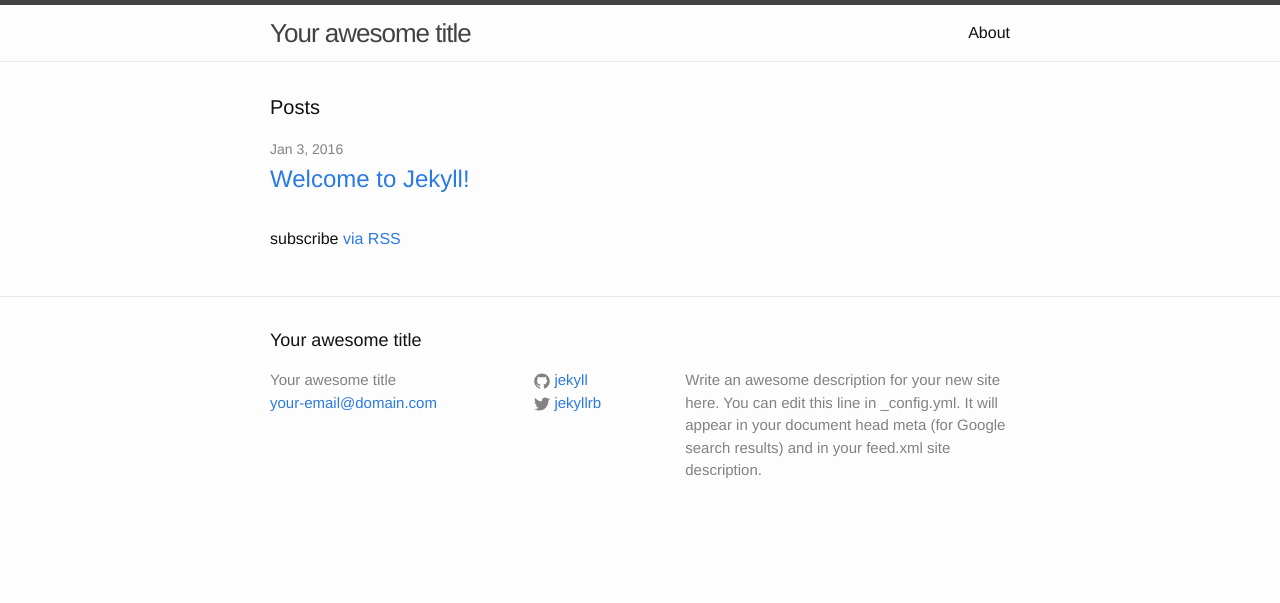
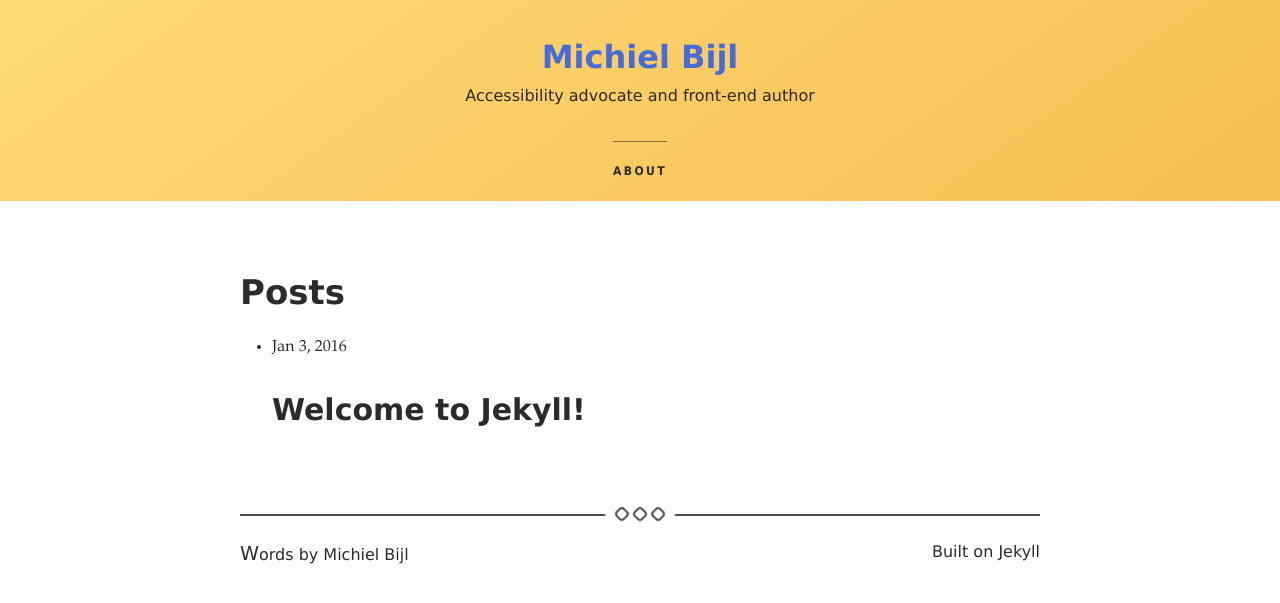
Before and after one commit to MichielBijl/blog, a Jekyll site: the page built from jekyll/index.html, in a window 1280 px wide. Shown: the top 603 px of the page. Built offline with Jekyll 4.4.1, drawn with Linux system fonts in a browser that asks for light colours.

Commit message:
Add design to jekyll system

```diff
--- a/jekyll/_config.yml
+++ b/jekyll/_config.yml
@@ -6,16 +6,13 @@
 # 'jekyll serve'. If you change this file, please restart the server process.
 
 # Site settings
-title: Your awesome title
-email: your-email@domain.com
-description: > # this means to ignore newlines until "baseurl:"
-  Write an awesome description for your new site here. You can edit this
-  line in _config.yml. It will appear in your document head meta (for
-  Google search results) and in your feed.xml site description.
+title: Michiel Bijl
+email: blog@agosto.nl
+description: ""
 baseurl: "" # the subpath of your site, e.g. /blog
-url: "http://yourdomain.com" # the base hostname & protocol for your site
-twitter_username: jekyllrb
-github_username:  jekyll
+url: "http://michielbijl.nl" # the base hostname & protocol for your site
+twitter_username: MichielBijl
+github_username:  MichielBijl
 
 # Build settings
 markdown: kramdown
--- a/jekyll/_includes/footer.html
+++ b/jekyll/_includes/footer.html
@@ -1,38 +1,4 @@
-<footer class="site-footer">
-
-  <div class="wrapper">
-
-    <h2 class="footer-heading">{{ site.title }}</h2>
-
-    <div class="footer-col-wrapper">
-      <div class="footer-col footer-col-1">
-        <ul class="contact-list">
-          <li>{{ site.title }}</li>
-          <li><a href="mailto:{{ site.email }}">{{ site.email }}</a></li>
-        </ul>
-      </div>
-
-      <div class="footer-col footer-col-2">
-        <ul class="social-media-list">
-          {% if site.github_username %}
-          <li>
-            {% include icon-github.html username=site.github_username %}
-          </li>
-          {% endif %}
-
-          {% if site.twitter_username %}
-          <li>
-            {% include icon-twitter.html username=site.twitter_username %}
-          </li>
-          {% endif %}
-        </ul>
-      </div>
-
-      <div class="footer-col footer-col-3">
-        <p>{{ site.description }}</p>
-      </div>
-    </div>
-
-  </div>
-
+<footer role="contentinfo">
+  <p>Words by Michiel Bijl</p>
+  <p>Built on Jekyll</p>
 </footer>
--- a/jekyll/_includes/head.html
+++ b/jekyll/_includes/head.html
@@ -1,12 +1,11 @@
 <head>
-  <meta charset="utf-8">
-  <meta http-equiv="X-UA-Compatible" content="IE=edge">
-  <meta name="viewport" content="width=device-width, initial-scale=1">
+  <meta charset="UTF-8">
+  <meta name="viewport" content="width=device-width">
 
   <title>{% if page.title %}{{ page.title }}{% else %}{{ site.title }}{% endif %}</title>
   <meta name="description" content="{% if page.excerpt %}{{ page.excerpt | strip_html | strip_newlines | truncate: 160 }}{% else %}{{ site.description }}{% endif %}">
 
-  <link rel="stylesheet" href="{{ "/css/main.css" | prepend: site.baseurl }}">
+  <link rel="stylesheet" href="{{ "/css/core.css" | prepend: site.baseurl }}">
   <link rel="canonical" href="{{ page.url | replace:'index.html','' | prepend: site.baseurl | prepend: site.url }}">
   <link rel="alternate" type="application/rss+xml" title="{{ site.title }}" href="{{ "/feed.xml" | prepend: site.baseurl | prepend: site.url }}">
 </head>
--- a/jekyll/_includes/header.html
+++ b/jekyll/_includes/header.html
@@ -1,27 +1,15 @@
-<header class="site-header">
-
-  <div class="wrapper">
-
-    <a class="site-title" href="{{ site.baseurl }}/">{{ site.title }}</a>
-
-    <nav class="site-nav">
-      <a href="#" class="menu-icon">
-        <svg viewBox="0 0 18 15">
-          <path fill="#424242" d="M18,1.484c0,0.82-0.665,1.484-1.484,1.484H1.484C0.665,2.969,0,2.304,0,1.484l0,0C0,0.665,0.665,0,1.484,0 h15.031C17.335,0,18,0.665,18,1.484L18,1.484z"/>
-          <path fill="#424242" d="M18,7.516C18,8.335,17.335,9,16.516,9H1.484C0.665,9,0,8.335,0,7.516l0,0c0-0.82,0.665-1.484,1.484-1.484 h15.031C17.335,6.031,18,6.696,18,7.516L18,7.516z"/>
-          <path fill="#424242" d="M18,13.516C18,14.335,17.335,15,16.516,15H1.484C0.665,15,0,14.335,0,13.516l0,0 c0-0.82,0.665-1.484,1.484-1.484h15.031C17.335,12.031,18,12.696,18,13.516L18,13.516z"/>
-        </svg>
-      </a>
-
-      <div class="trigger">
-        {% for my_page in site.pages %}
-          {% if my_page.title %}
-          <a class="page-link" href="{{ my_page.url | prepend: site.baseurl }}">{{ my_page.title }}</a>
-          {% endif %}
-        {% endfor %}
-      </div>
-    </nav>
-
+<header role="banner">
+  <div>
+    <p><a href="{{ site.baseurl }}/">{{ site.title }}</a></p>
+    <p>Accessibility advocate and front-end author</p>
   </div>
-
+  <nav role="navigation">
+    <ul>
+      {% for my_page in site.pages %}
+        {% if my_page.title %}
+          <li><a href="{{ my_page.url | prepend: site.baseurl }}">{{ my_page.title }}</a></li>
+        {% endif %}
+      {% endfor %}
+    </ul>
+  </nav>
 </header>
--- a/jekyll/_layouts/default.html
+++ b/jekyll/_layouts/default.html
@@ -1,5 +1,5 @@
 <!DOCTYPE html>
-<html>
+<html lang="en">
 
   {% include head.html %}
 
@@ -7,13 +7,13 @@
 
     {% include header.html %}
 
-    <div class="page-content">
-      <div class="wrapper">
-        {{ content }}
-      </div>
-    </div>
+    <main id="main" role="main">
+      {{ content }}
+    </main>
 
     {% include footer.html %}
+
+    <script src="js/app.js" charset="utf-8"></script>
 
   </body>
 
--- /dev/null
+++ b/jekyll/css/core.css
@@ -0,0 +1,530 @@
+@charset "UTF-8";
+/*!
+ * Theme Name: Sortedam
+ * Theme URI: http://michielbijl.nl
+ * Author: Michiel Bijl
+ * Author URI: http://michielbijl.nl
+ * Description: WordPress theme for michielbijl.nl
+ * Version: 3.0
+ */
+
+/* Config; */
+/* These are the default viewport changes on which UI changes.
+ * But feel free to use other queries to fit your content.
+ */
+
+/* Some handy selectors to minimise writing.
+ * Don't add :--list ul, ol; that is longer and thus defeats the purpose.
+ */
+
+/* Declaration of all variables used throughout
+ * Have to be reviewed every now and then.
+ */
+:root {
+
+  /* -26% puts this at the same luminosity as ornament-colour */
+}
+/* NOTE: I'm not getting these to work: https://github.com/travco/postcss-extend */
+
+/* Base; */
+* {
+  box-sizing: border-box;
+}
+
+*::before, *::after {
+  box-sizing: inherit;
+}
+
+html {
+  margin: 0;
+  padding: 0;
+}
+
+body {
+  margin: 0;
+  padding: 1em;
+  color: hsl(0, 0%, 17%);
+  font-family: "PT Serif", Palatino, Athelas, Georgia, serif;
+  line-height: 1.6;
+}
+body > header {
+  /* autoprefixer: off */
+  display: flex;
+  flex-flow: column;
+  justify-content: space-between;
+
+  position: relative;
+  margin: -1em -1em 0;
+  padding: 2rem 1em 0;
+  min-height: 12.5em;
+  overflow: hidden;
+  color: hsl(0, 0%, 17%);
+  font-family: "Lucida Grande", sans-serif;
+  text-align: center;
+  background:
+    no-repeat
+    fixed
+    linear-gradient(
+      to bottom right,
+      hsl(44, 100%, 73%),
+      hsl(37, 86%, 59%)
+    );
+  background-size: cover;
+}
+body > header p {
+  margin: 0;
+}
+body > header p:first-child {
+  font-size: 2em;
+  font-weight: 700;
+}
+body > header p:first-child:first-letter {
+  font-size: 1em;
+}
+header nav {
+  margin: 0 auto;
+  width: 100%;
+  max-width: 50em;
+}
+header nav ul {
+  margin: 2rem 0;
+  padding: 0;
+  border-bottom: 1px solid rgba(43, 43, 43, 0.6);
+  list-style: none;
+}
+header nav li {
+  border-top: 1px solid rgba(43, 43, 43, 0.6);
+}
+header nav a {
+  display: block;
+  margin-top: -1px;
+  padding: 20px 0;
+  border-top: 2px solid transparent;
+  color: hsl(0, 0%, 17%);
+  font-family: Tahoma, "Helvetica Neue", Helvetica, sans-serif;
+  font-size: 0.75rem;
+  font-weight: 800;
+  letter-spacing: 0.2em;
+  text-transform: uppercase;
+  -webkit-transition: color 0.3s;
+  transition: color 0.3s;
+}
+header nav a:focus, header nav a:hover, header nav [aria-current="page"] {
+  border-top-color: hsl(224, 66%, 36%);
+  color: hsl(224, 66%, 36%);
+  text-decoration: none;
+  background: hsla(0, 100%, 100%, 0.3);
+}
+
+@media (min-width: 40em) {
+  header nav {
+    padding: 2rem 2rem 0;
+  }
+  header nav ul {
+    /* autoprefixer: off */
+    display: inline-flex;
+    flex-flow: row wrap;
+    justify-content: flex-start;
+    margin: 0;
+    border-top: 1px solid rgba(43, 43, 43, 0.6);
+    border-bottom: none;
+  }
+  header nav li {
+    margin-top: -2px;
+    border-top: none;
+  }
+  header nav li + li {
+    margin-left: 1.25rem;
+  }
+  header nav a {
+    margin-top: 0;
+  }
+  header nav a:focus, header nav a:hover, header nav [aria-current="page"] {
+    background: none;
+  }
+  [data-whatinput="keyboard"] header nav a:focus {
+    outline: none;
+    box-shadow: inset 0 3px 0 0 hsl(210, 100%, 87%);
+  }
+  header nav a:active {
+    background: rgba(31, 64, 152, 0.9);
+  }
+}
+main {
+  margin: 0 auto;
+  padding-top: 4rem;
+  max-width: 50em;
+  background: #fff;
+}
+main:focus {
+  outline: none;
+}
+[data-whatinput="keyboard"] main:focus {
+  -webkit-animation: main 2s;
+          animation: main 2s;
+}
+body > footer {
+  position: relative;
+  margin: 5rem auto 0;
+  padding-top: 1.6em;
+  padding-bottom: 0.6em;
+  max-width: 50em;
+  font-family: "Lucida Grande", sans-serif;
+}
+body > footer p {
+  margin: 0;
+}
+body > footer p + p {
+  margin-top: 0.5em;
+}
+body > footer::before {
+  display: block;
+  position: absolute;
+  top: 0;
+  left: 0;
+  width: 100%;
+  height: 2px;
+  background: hsl(0, 0%, 30%);
+  content: '';
+}
+body > footer::after {
+  /*@extend line-square-rotated;*/
+  display: block;
+  position: absolute;
+  top: 0;
+  left: 50%;
+  width: 0.5em;
+  height: 0.5em;
+  border-radius: 2px;
+  box-shadow: 0.8em -0.8em 0 0 #fff,
+      0.8em -0.8em 0 2px hsl(0, 0%, 30%),
+      -0.8em 0.8em 0 0 #fff,
+      -0.8em 0.8em 0 2px hsl(0, 0%, 30%),
+      0 0 0 2px hsl(0, 0%, 30%),
+      0.8em -0.8em 0 10px #fff,
+      -0.8em 0.8em 0 10px #fff,
+      0 0 0 10px #fff;
+  -webkit-transform: translate(-50%, -50%) rotate(45deg);
+          transform: translate(-50%, -50%) rotate(45deg);
+  background: #fff;
+  content: '';
+}
+
+@media (min-width: 50em) {
+  body > footer {
+    /* autoprefixer: off */
+    display: flex;
+    justify-content: space-between;
+  }
+  body > footer p + p {
+    margin-top: 0;
+  }
+}
+@-webkit-keyframes main {
+  0% {
+    background: rgb(0, 25, 51);
+  }
+
+  100% {
+    background: #fff;
+  }
+}
+@keyframes main {
+  0% {
+    background: rgb(0, 25, 51);
+  }
+
+  100% {
+    background: #fff;
+  }
+}
+
+/* Modules; */
+article {
+  position: relative;
+}
+article p, article blockquote, article ul, article ol, article pre {
+  margin-bottom: 0;
+  font-size: 1.25rem;
+}
+article * + *:not(li) {
+  margin-top: 2rem;
+}
+
+article header + * {
+  margin-top: 2rem;
+}
+
+article > footer {
+  position: relative;
+}
+
+article > footer p {
+  margin: 0;
+  text-indent: 0;
+}
+
+article > footer p:nth-last-child(2) {
+  display: inline;
+}
+
+article > footer ul {
+  display: inline;
+  padding: 0;
+  list-style: none;
+}
+
+article > footer li {
+  display: inline-block;
+}
+
+article > footer li + li {
+  margin-left: 0.4em;
+}
+
+article > footer li:not(:last-child)::after {
+  content: ', ';
+}
+
+article + article {
+  margin-top: 4rem;
+  padding-top: 4rem;
+  border-top: 2px solid hsl(0, 0%, 30%);
+}
+
+article + article::before {
+  /*@extend line-circle;*/
+  display: block;
+  position: absolute;
+  top: 0;
+  left: 50%;
+  width: 0.5em;
+  height: 0.5em;
+  border-radius: 100%;
+  box-shadow: 1em 0 0 0 #fff,
+      1em 0 0 2px hsl(0, 0%, 30%),
+      -1em 0 0 0 #fff,
+      -1em 0 0 2px hsl(0, 0%, 30%),
+      0 0 0 2px hsl(0, 0%, 30%),
+      1em 0 0 10px #fff,
+      -1em 0 0 10px #fff,
+      0 0 0 10px #fff;
+  -webkit-transform: translate(-50%, -50%);
+          transform: translate(-50%, -50%);
+  background: #fff;
+  content: '';
+}
+
+@media (min-width: 40em) {
+  article header {
+    /* autoprefixer: off */
+    display: flex;
+    align-items: baseline;
+    justify-content: space-between;
+  }
+  article header time {
+    position: relative;
+    margin-top: 0;
+    padding-left: 1.6em;
+    text-align: right;
+  }
+  article header time span {
+    position: absolute;
+    overflow: hidden;
+    clip: rect(0, 0, 0, 0);
+  }
+}
+h1, h2, h3, h4, h5, h6 {
+  margin-bottom: 0;
+  font-family: "Lucida Grande", sans-serif;
+}
+
+h1 a, h2 a, h3 a, h4 a, h5 a, h6 a {
+  color: inherit;
+}
+
+h1 {
+  font-size: 2.125rem;
+}
+
+h2 {
+  font-size: 1.875rem;
+}
+
+h3 {
+  font-size: 1.5em;
+}
+
+h4 {
+  font-size: 1.4em;
+}
+
+h1:first-child, h2:first-child {
+  margin-top: 0;
+}
+
+#home h1 {
+  position: absolute;
+  clip: rect(0, 0, 0, 0);
+  overflow: hidden;
+}
+
+p {
+  line-height: 1.6;
+}
+
+article p {
+  text-indent: 2rem;
+}
+
+p:first-child::first-letter, p :not(p) + p:first-letter {
+  font-size: 1.2em;
+}
+
+blockquote, pre {
+  padding-left: calc(2rem - 4px);
+  border-left: 4px solid hsl(0, 0%, 30%);
+}
+
+blockquote {
+  margin-right: 0;
+  margin-left: 0;
+}
+
+blockquote footer {
+  margin-top: 0.8em;
+  text-align: right;
+}
+
+pre {
+  max-width: 100%;
+  border-left-color: rgb(26, 53, 127);
+  overflow-x: auto;
+}
+
+main ul, main ol{
+  padding-left: 2rem;
+  line-height: 1.6;
+}
+
+footer ul, footer ol {
+  padding-left: 0;
+}
+
+@media (min-width: 40em) {
+  blockquote, pre {
+    margin-left: 2rem;
+    padding-left: 2rem;
+  }
+}
+form {
+  counter-reset: fieldsets;
+}
+
+fieldset {
+  border: 0;
+  border-top: 1px solid #aaa;
+}
+
+fieldset legend {
+  padding: 2px 20px;
+  font-family: "Lucida Grande", sans-serif;
+  counter-increment: fieldsets;
+}
+
+fieldset legend::before {
+  content: counter(fieldsets) '. ';
+}
+
+fieldset + fieldset {
+  margin-top: 2rem;
+}
+a {
+  color: hsl(224, 66%, 56%);
+  text-decoration: none;
+}
+a:focus, a:hover {
+  text-decoration: underline;
+}
+
+code {
+  display: inline;
+  margin: 0 .3em;
+  padding: .1rem .3rem;
+  border: 1px solid #aaa;
+  border-radius: 4px;
+  color: hsl(354, 66%, 56%);
+  vertical-align: baseline;
+  background: #efefef;
+}
+img, video {
+  display: inline-block;
+  margin: 0 auto;
+  max-width: 100%;
+}
+
+figure {
+
+}
+
+figcaption {
+
+}
+
+header + p > img {
+  margin-left: -2rem;
+}
+body > nav {
+  margin: 5rem auto 0;
+  max-width: 50em;
+}
+body > nav a {
+  color: hsl(0, 0%, 17%);
+  font-size: 1.5em;
+}
+body > nav a:nth-child(2) {
+  float: right;
+}
+body > nav a:nth-child(1)::before {
+  display: inline-block;
+  padding-right: 0.4em;
+  content: '\2190';
+}
+body > nav a:nth-child(2)::after {
+  display: inline-block;
+  padding-left: 0.4em;
+  content: '\2192';
+}
+body > nav span {
+  display: none;
+}
+body > nav::after {
+  display: block;
+  clear: both;
+  content: '';
+}
+
+@media (min-width: 40em) {
+  body > nav span {
+    display: inline;
+  }
+}
+[href="#main"] {
+  position: fixed;
+  top: -100px;
+  left: 10px;
+  z-index: 100;
+  padding: 10px 20px;
+  background: #fff;
+  /* Set a delay on the transition so the skip link won't immediately disappear
+   * when it loses focus.
+   * Source: http://webaim.org/techniques/skipnav/#invisible
+   */
+  -webkit-transition: top 0 2s;
+  transition: top 0 2s;
+}
+[href="#main"]:focus {
+  top: 10px;
+  -webkit-transition-delay: 0;
+          transition-delay: 0;
+}
--- a/jekyll/css/main.scss
+++ /dev/null
@@ -1,53 +0,0 @@
----
-# Only the main Sass file needs front matter (the dashes are enough)
----
-@charset "utf-8";
-
-
-
-// Our variables
-$base-font-family: "Helvetica Neue", Helvetica, Arial, sans-serif;
-$base-font-size:   16px;
-$base-font-weight: 400;
-$small-font-size:  $base-font-size * 0.875;
-$base-line-height: 1.5;
-
-$spacing-unit:     30px;
-
-$text-color:       #111;
-$background-color: #fdfdfd;
-$brand-color:      #2a7ae2;
-
-$grey-color:       #828282;
-$grey-color-light: lighten($grey-color, 40%);
-$grey-color-dark:  darken($grey-color, 25%);
-
-// Width of the content area
-$content-width:    800px;
-
-$on-palm:          600px;
-$on-laptop:        800px;
-
-
-
-// Use media queries like this:
-// @include media-query($on-palm) {
-//     .wrapper {
-//         padding-right: $spacing-unit / 2;
-//         padding-left: $spacing-unit / 2;
-//     }
-// }
-@mixin media-query($device) {
-    @media screen and (max-width: $device) {
-        @content;
-    }
-}
-
-
-
-// Import partials from `sass_dir` (defaults to `_sass`)
-@import
-        "base",
-        "layout",
-        "syntax-highlighting"
-;
--- a/jekyll/index.html
+++ b/jekyll/index.html
@@ -18,6 +18,4 @@ layout: default
     {% endfor %}
   </ul>
 
-  <p class="rss-subscribe">subscribe <a href="{{ "/feed.xml" | prepend: site.baseurl }}">via RSS</a></p>
-
 </div>
```
